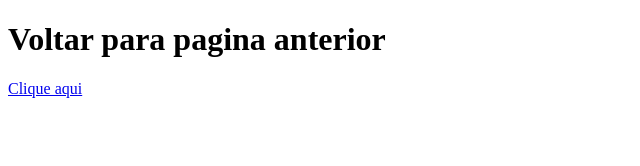
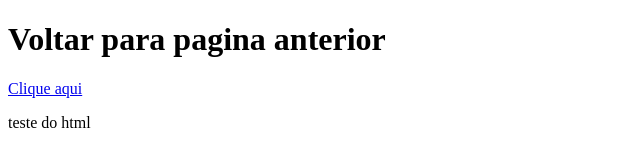
Before and after one commit to MarcosCruz99/Web-basico, a plain HTML site: page xuxu.html in a window 1280 px wide. Shown: the whole page, without its empty margins (0-640 px from the left). Drawn offline with Linux system fonts and the light colour scheme.

Commit message:
Update xuxu.html

```diff
--- a/xuxu.html
+++ b/xuxu.html
@@ -8,5 +8,6 @@
 <body>
     <h1>Voltar para pagina anterior</h1>
     <a href="Index.html">Clique aqui</a>
+    <p>teste do html</p>
 </body>
 </html>
```
